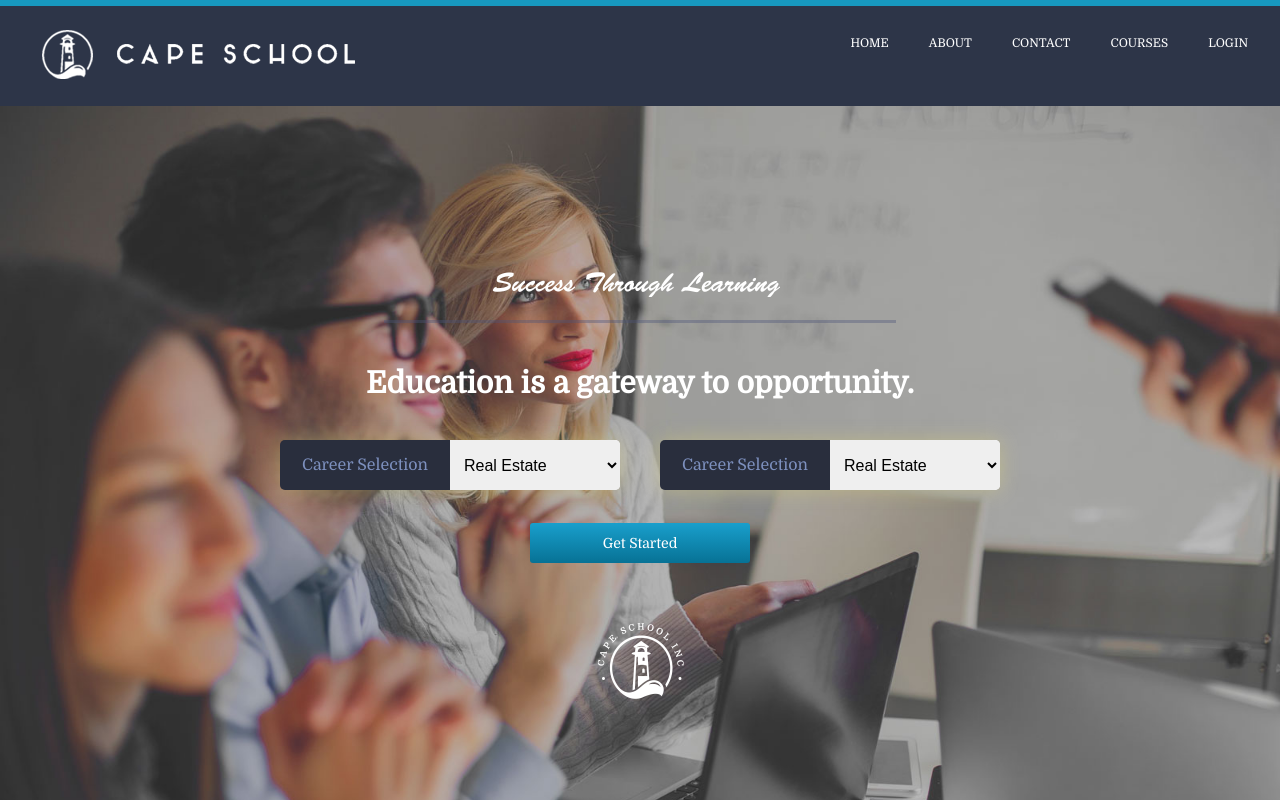
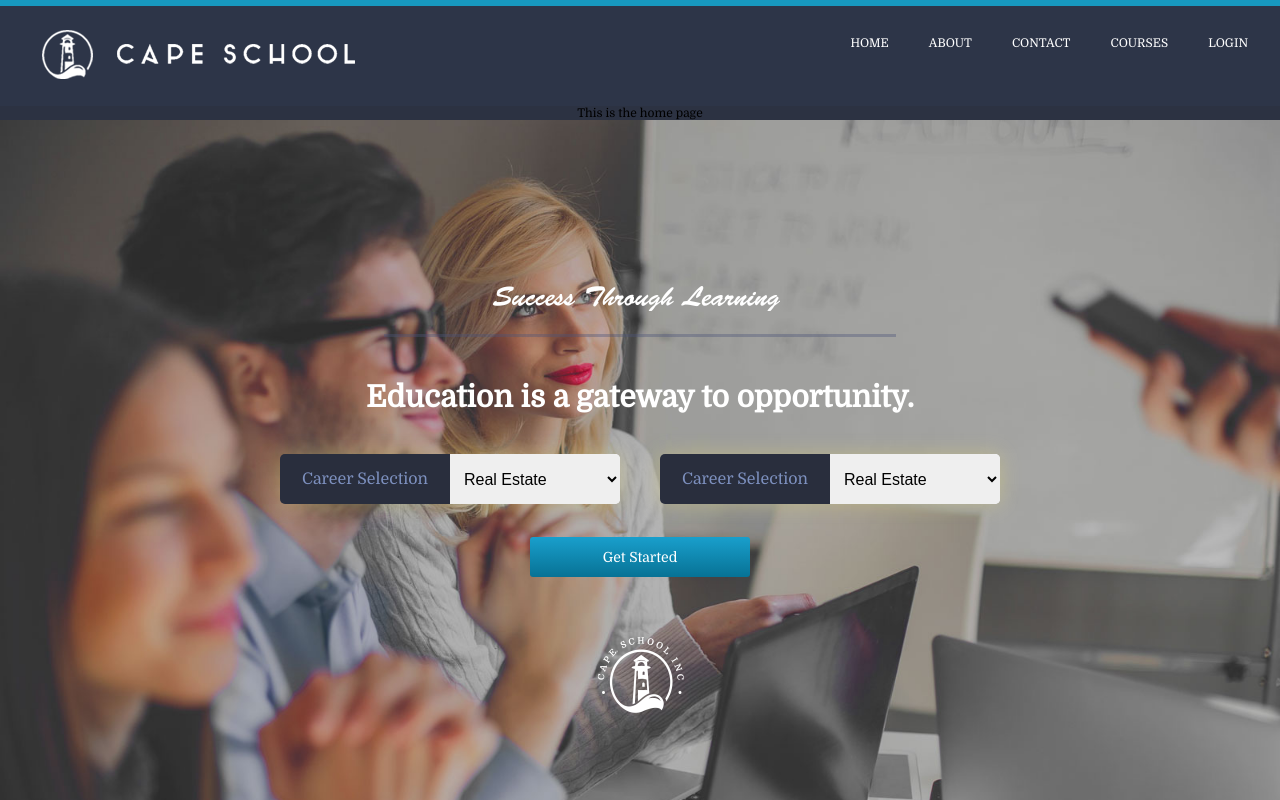
Before and after one commit to jmarkl3/cape-school, a React (Create React App) app: page / in a window 1280 px wide. Shown: the top 800 px of the page. Built offline with nearby package versions, Linux system fonts and the light colour scheme.

Commit message:
added message on home page

```diff
--- a/src/Pages/Home.js
+++ b/src/Pages/Home.js
@@ -16,6 +16,7 @@ import rightImage from '../Images/cut-out-photo-for-website.png'
 function Home(props) {
   return (
     <div className='home'>
+        This is the home page
         <div className='banner'>
             <div className='bannerContainer'>
                 <div><img src={stl}></img></div>
```
